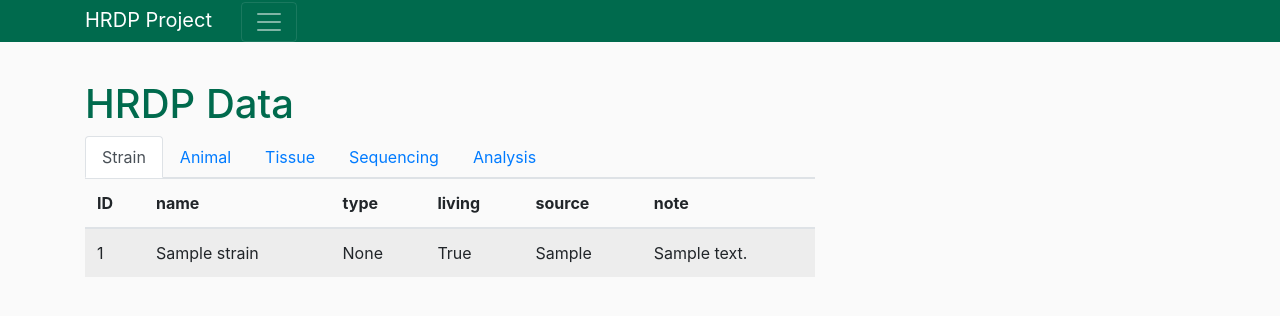
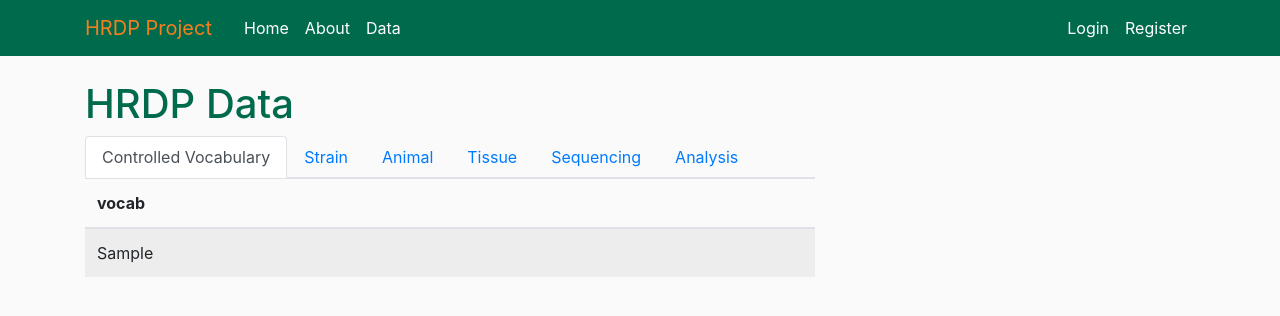
Before and after one commit to AhmedSakrr/hrdp-project, a Flask app: page /data/hrdp in a window 1280 px wide. Shown: the top 316 px of the page. Run offline with Flask 2, Linux system fonts and the light colour scheme; tables that the repository leaves empty hold one stand-in row (values such as "Sample post"); parts of the project's set-up code (start-up, migrations or seed data) failed here and were passed over; some libraries are stand-ins or nearby versions.

Commit message:
adding controlled voca and sequencing detail page

```diff
--- a/app/routes.py
+++ b/app/routes.py
@@ -2,13 +2,15 @@ import os
 import secrets
 from PIL import Image
 from flask import render_template, url_for, flash, redirect, request, abort
-from app import app, db, bcrypt
+from app import app, db, bcrypt, mail
 from sqlalchemy import exc
-from app.forms import RegistrationForm, LoginForm, UpdateProfileForm, PostForm
+from app.forms import (RegistrationForm, LoginForm, UpdateProfileForm
+                        , PostForm, ResetPasswordRequestFrom, PasswordResetFrom)
 from app import os
 # from app import oauth_google
-from app.models import User, Post, Strain, Animal, Tissue, Sequencing, Analysis
+from app.models import User, Post, CVocab, Strain, Animal, Tissue, Sequencing, Analysis
 from flask_login import login_user, current_user, logout_user, login_required
+from flask_mail import Message
 
 app.config['secret_key'] = '9b7f541fc96486f808ad052d004140e9'
 app.secret_key = os.environ.get("FN_FLASK_SECRET_KEY", default=False)
@@ -24,13 +26,7 @@ def home():
     page = request.args.get('page', 1, type=int)
     # legacy -> pagination
     # order: order_by(Post.date_posted.desc())
-    postsall = Post.query.all()
     posts = Post.query.order_by(Post.date_posted.desc()).paginate(page=page, per_page=2)
-    print(postsall)
-    print(type(postsall))
-    print(type(posts))
-    print(posts.total)
-    # print(posts)
 
     return render_template('home.html', title='home', posts=posts)
 
@@ -45,6 +41,15 @@ def data_hrdp():
 
     tableset = {}
     columnset = {}
+
+    # strain
+    # data list
+    cvocabs = CVocab.query.all()
+    # column list
+    cvocab_columns = CVocab.metadata.tables['ControlledVocab'].columns.keys()
+
+    tableset['cvocab'] = cvocabs
+    columnset['cvocab'] = cvocab_columns
 
     # strain
     # data list
@@ -77,7 +82,7 @@ def data_hrdp():
     # data list
     sequencings = Sequencing.query.all()
     # column list
-    sequencing_columns = Sequencing.metadata.tables['Tissue'].columns.keys()
+    sequencing_columns = Sequencing.metadata.tables['Sequencing'].columns.keys()
 
     tableset['sequencing'] = sequencings
     columnset['sequencing'] = sequencing_columns
@@ -86,12 +91,32 @@ def data_hrdp():
     # data list
     analyses = Analysis.query.all()
     # column list
-    analysis_columns = Analysis.metadata.tables['Tissue'].columns.keys()
+    analysis_columns = Analysis.metadata.tables['Analysis'].columns.keys()
 
     tableset['analysis'] = analyses
     columnset['analysis'] = analysis_columns
 
     return render_template('data_hrdp.html', title='HRDP', tableset=tableset, columnset=columnset)
+
+# int: type (안써도 된다 - more specific하게 지정한것)
+@app.route("/data/hrdp/sequencing/<string:run_id>")
+def sequencing(run_id):
+
+    tableset = {}
+    columnset = {}
+
+    # get_or_404 is relative of get(), 404 is not found
+    sequencings = Sequencing.query.all()
+    # sequencings = Sequencing.query.get(run_id)
+    sequencing_columns = Sequencing.metadata.tables['Sequencing'].columns.keys()
+    # print("::::::::::::::::::::::::::::::::zzzzzzzzzzzzz::::", seq_data)
+    # print("::::::::::::::::::::::::::::::::zzzzzzzzzzzzz::::", sequencing_columns)
+    # post = Post.query.get_or_404(post_id)
+
+    tableset['sequencing'] = sequencings
+    columnset['sequencing'] = sequencing_columns
+
+    return render_template('hrdp_sequencing.html', title='Sequencing Data', tableset=tableset, columnset=columnset)
 
 
 @app.route('/register', methods=['GET', 'POST'])
@@ -99,7 +124,6 @@ def register():
     if current_user.is_authenticated:
         return redirect(url_for('home'))
     form = RegistrationForm()
-    # print(":::::::::::::::", form.validate_on_submit())
     if form.validate_on_submit():
         # firstly, bcrypt process
         hashed_password = bcrypt.generate_password_hash(form.password.data)
@@ -113,7 +137,7 @@ def register():
 
         # category: success
         flash(f'Account created for {form.username.data}!! Now you can login', 'success')
-        # after creating, user goes to login page (login_plain is func nane)
+        # after creating, user goes to login page (login_plain is func name)
         return redirect(url_for('login_plain'))
     return render_template('register.html', title='Register', form=form)
 
@@ -210,8 +234,8 @@ def creating_post():
     # form을 form wtf을 이용한 forms.py에서 가져와 쓴다. (form은 하나의 클래스에서 가져옴)
     form = PostForm()
     # wtf의 class기반의 form을 가져와서 submit한 녀석을 validation
-    print("::::creating post:::", form.title.data)
-    print("::::creating post:::", form.content.data)
+    print("::::creating post::::::::::::title:::::::::::", form.title.data)
+    print("::::creating post::::::::::::content:::::::::", form.content.data)
     # print(":::::::", form.validate_on_submit())
     if form.validate_on_submit():
         # DB에 저장, Post from model
@@ -281,3 +305,36 @@ def user_posts(username):
         .order_by(Post.date_posted.desc()) \
         .paginate(page=page, per_page=2)
     return render_template('user_posts.html', posts=posts, user=user)
+
+# flask-mail package 이용
+def sending_reset_email(user):
+    pass
+
+@app.route("/requestpasswordreset", methods=['GET', 'POST'])
+def requesting_password_reset():
+    # if logged in, go to
+    if current_user.is_authenticated:
+        return redirect(url_for('home'))
+    form.ResetPasswordRequestFrom()
+    # form validation
+    if form.validate_on_submit():
+        user = User.query.filter_by(email=form.email.data).first()
+        sending_reset_email(user)
+        flash('Check your email inbox!', 'info')
+        return redirect('login_plain')
+    return render_template('request_password_reset.html', title="Reset Password Request", form=form)
+
+@app.route("/passwordreset/<token>", methods=['GET', 'POST'])
+def resetting_password(token):
+# if logged in, go to
+    if current_user.is_authenticated:
+        return redirect(url_for('home'))
+
+    #func in User in models.py
+    user = User.validating_token(token)
+    if user is None:
+        flash('Token is invalid or expired.', 'warning')
+        return redirect(url_for('requesting_password_reset'))
+
+    form = PasswordResetFrom()
+    return render_template('reset_password.html', title="Reset Password", form=form)
--- a/app/static/main.css
+++ b/app/static/main.css
@@ -79,3 +79,19 @@ a.article-title:hover {
 .account-heading {
   font-size: 2.5rem;
 }
+
+.site-header .navbar-nav .nav-link {
+    color: #fff;
+}
+
+.site-header .navbar-nav .nav-link:hover {
+    color: #f47f20;
+}
+
+.navbar-dark .navbar-brand {
+    color: #f47f20;
+}
+
+.navbar-dark .navbar-brand:hover {
+    color: #f47f20;
+}
--- a/app/templates/data_hrdp.html
+++ b/app/templates/data_hrdp.html
@@ -13,7 +13,11 @@
     {% for table in tableset[tab] %}
     <tr>
         {% for column in columnset[tab] %}
+        {% if tab == 'sequencing' and column == 'run_ID' %}
+        <td><a href="{{url_for('sequencing', run_id=table[column])}}">{{ table[column] }}</a></td>
+        {% else %}
         <td>{{ table[column] }}</td>
+        {% endif %}
         {% endfor %}
     </tr>
     {% endfor %}
@@ -24,27 +28,31 @@
 <!-- Nav tabs -->
 <ul class="nav nav-tabs" id="myTab" role="tablist">
     <li class="nav-item">
-        <a class="nav-link active" id="home-tab" data-toggle="tab" href="#home" role="tab" aria-controls="home" aria-selected="true">Strain</a>
+        <a class="nav-link active" id="cvocab-tab" data-toggle="tab" href="#cvocab" role="tab" aria-controls="cvocab" aria-selected="true">Controlled Vocabulary</a>
     </li>
     <li class="nav-item">
-        <a class="nav-link" id="profile-tab" data-toggle="tab" href="#profile" role="tab" aria-controls="profile" aria-selected="false">Animal</a>
+        <a class="nav-link" id="strain-tab" data-toggle="tab" href="#strain" role="tab" aria-controls="strain" aria-selected="false">Strain</a>
     </li>
     <li class="nav-item">
-        <a class="nav-link" id="messages-tab" data-toggle="tab" href="#messages" role="tab" aria-controls="messages" aria-selected="false">Tissue</a>
+        <a class="nav-link" id="animal-tab" data-toggle="tab" href="#animal" role="tab" aria-controls="animal" aria-selected="false">Animal</a>
     </li>
     <li class="nav-item">
-        <a class="nav-link" id="settings-tab" data-toggle="tab" href="#settings" role="tab" aria-controls="settings" aria-selected="false">Sequencing</a>
+        <a class="nav-link" id="tissue-tab" data-toggle="tab" href="#tissue" role="tab" aria-controls="tissue" aria-selected="false">Tissue</a>
     </li>
     <li class="nav-item">
-        <a class="nav-link" id="andrew-tab" data-toggle="tab" href="#andrew" role="tab" aria-controls="andrew" aria-selected="false">Analysis</a>
+        <a class="nav-link" id="sequencing-tab" data-toggle="tab" href="#sequencing" role="tab" aria-controls="sequencing" aria-selected="false">Sequencing</a>
+    </li>
+    <li class="nav-item">
+        <a class="nav-link" id="analysis-tab" data-toggle="tab" href="#analysis" role="tab" aria-controls="analysis" aria-selected="false">Analysis</a>
     </li>
 </ul>
 <!-- Tab panes -->
 <div class="tab-content">
-    <div class="tab-pane active" id="home" role="tabpanel" aria-labelledby="home-tab">{{ grid('strain')}}</div>
-    <div class="tab-pane" id="profile" role="tabpanel" aria-labelledby="profile-tab">{{ grid('animal')}}</div>
-    <div class="tab-pane" id="messages" role="tabpanel" aria-labelledby="messages-tab">{{ grid('tissue')}}</div>
-    <div class="tab-pane" id="settings" role="tabpanel" aria-labelledby="settings-tab">{{ grid('sequencing')}}</div>
-    <div class="tab-pane" id="andrew" role="tabpanel" aria-labelledby="andrew-tab">{{ grid('analysis')}}</div>
+    <div class="tab-pane fade show active" id="cvocab" role="tabpanel" aria-labelledby="cvocab-tab">{{ grid('cvocab')}}</div>
+    <div class="tab-pane fade" id="strain" role="tabpanel" aria-labelledby="strain-tab">{{ grid('strain')}}</div>
+    <div class="tab-pane fade" id="animal" role="tabpanel" aria-labelledby="animal-tab">{{ grid('animal')}}</div>
+    <div class="tab-pane fade" id="tissue" role="tabpanel" aria-labelledby="tissue-tab">{{ grid('tissue')}}</div>
+    <div class="tab-pane fade" id="sequencing" role="tabpanel" aria-labelledby="sequencing-tab">{{ grid('sequencing')}}</div>
+    <div class="tab-pane fade" id="analysis" role="tabpanel" aria-labelledby="analysis-tab">{{ grid('analysis')}}</div>
 </div>
 {% endblock content %}
--- a/app/templates/layout.html
+++ b/app/templates/layout.html
@@ -21,7 +21,7 @@
 </head>
 <body>
     <header class="site-header">
-        <nav class="navbar-brand-md navbar-dark bg-steel fixed-top">
+        <nav class="navbar navbar-expand-md navbar-dark bg-steel fixed-top">
             <div class="container">
                 <a class="navbar-brand mr-4">HRDP Project</a>
                 <button class="navbar-toggler" type="button" data-toggle="collapse" data-target="#navbarToggle" aria-controls="navbarToggle" aria-expanded="false" aria-label="Toggle navigation">
@@ -83,5 +83,14 @@
     <script src="https://code.jquery.com/jquery-3.4.1.slim.min.js" integrity="sha384-J6qa4849blE2+poT4WnyKhv5vZF5SrPo0iEjwBvKU7imGFAV0wwj1yYfoRSJoZ+n" crossorigin="anonymous"></script>
     <script src="https://cdn.jsdelivr.net/npm/popper.js@1.16.0/dist/umd/popper.min.js" integrity="sha384-Q6E9RHvbIyZFJoft+2mJbHaEWldlvI9IOYy5n3zV9zzTtmI3UksdQRVvoxMfooAo" crossorigin="anonymous"></script>
     <script src="https://stackpath.bootstrapcdn.com/bootstrap/4.4.1/js/bootstrap.min.js" integrity="sha384-wfSDF2E50Y2D1uUdj0O3uMBJnjuUD4Ih7YwaYd1iqfktj0Uod8GCExl3Og8ifwB6" crossorigin="anonymous"></script>
+    <!-- The core Firebase JS SDK is always required and must be listed first -->
+    <script src="/__/firebase/7.13.2/firebase-app.js"></script>
+
+    <!-- TODO: Add SDKs for Firebase products that you want to use
+         https://firebase.google.com/docs/web/setup#available-libraries -->
+    <script src="/__/firebase/7.13.2/firebase-analytics.js"></script>
+
+    <!-- Initialize Firebase -->
+    <script src="/__/firebase/init.js"></script>
 </body>
 </html>
```
Also changed, not shown: app/__init__.py (+8 -0 lines), app/forms.py (+25 -4 lines), app/models.py (+31 -2 lines), app/templates/hrdp_sequencing.html (added, +22 -0 lines), app/templates/hrdp_table.html (deleted, +0 -27 lines), app/templates/request_password_reset.html (added, +27 -0 lines), app/templates/reset_password.html (added, +45 -0 lines), app/static/profile_pics/4847b422c4cdbb31.png (added), main.py (renamed from run.py), 1 other file.
